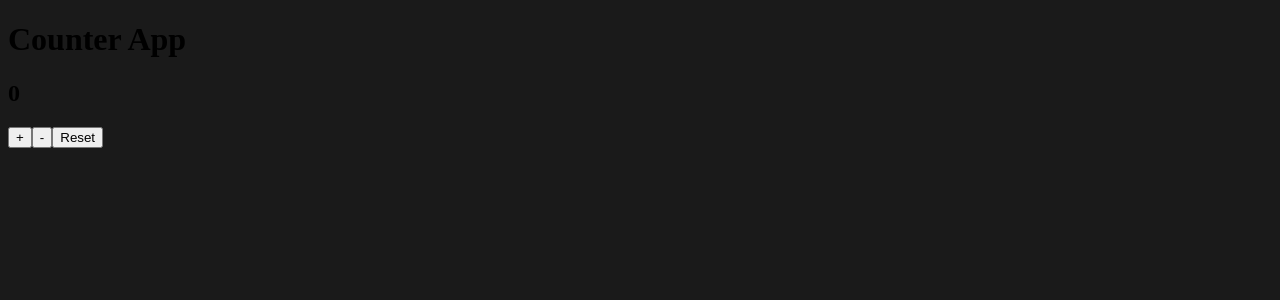
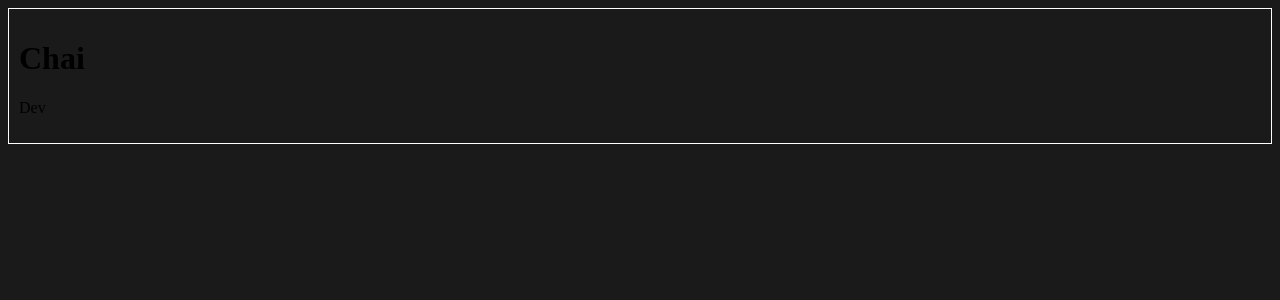
Before and after one commit to iqramanzoor-20/ReactTutorial, a React (Vite) app: page / in a window 1280 px wide. Shown: the top 300 px of the page. Built offline with nearby package versions, Linux system fonts and the light colour scheme.

Commit message:
add 03UserCard.jsx

```diff
--- a/src/App.jsx
+++ b/src/App.jsx
@@ -11,14 +11,28 @@
 
 // export default App
 
-import Counter from "./Component/Counter";
+// import Counter from "./Component/Counter";
+
+// function App() {
+//   return (
+//     <div>
+//       <Counter />
+//     </div>
+//   );
+// }
+
+// export default App;
+
+
+3
+import UserCard from "./Component/03UserCard";
 
 function App() {
   return (
     <div>
-      <Counter />
+      <UserCard username="Chai" role="Dev" />
     </div>
-  );
+  )
 }
 
-export default App;
+export default App
--- /dev/null
+++ b/src/Component/03UserCard.jsx
@@ -0,0 +1,8 @@
+export default function UserCard({username, role}) {
+  return (
+    <div style={{border: '1px solid white', padding: 10}}>
+      <h1>{username}</h1>
+      <p>{role}</p>
+    </div>
+  )
+}
--- a/src/Component/Counter.jsx
+++ /dev/null
@@ -1,31 +0,0 @@
-import { useState } from "react";
-
-function Counter() {
-  const [count, setCount] = useState(0);
-
-  const increase = () => {
-    setCount(count + 1);
-  };
-
-  const decrease = () => {
-    setCount(count - 1);
-  };
-
-  const reset = () => {
-    setCount(0);
-  };
-
-  return (
-    <div className="counter">
-      <h1>Counter App</h1>
-
-      <h2>{count}</h2>
-
-      <button onClick={increase}>+</button>
-      <button onClick={decrease}>-</button>
-      <button onClick={reset}>Reset</button>
-    </div>
-  );
-}
-
-export default Counter;
```
